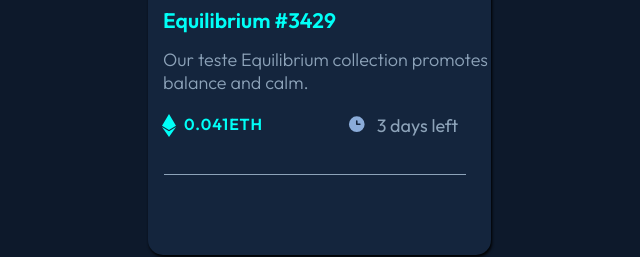
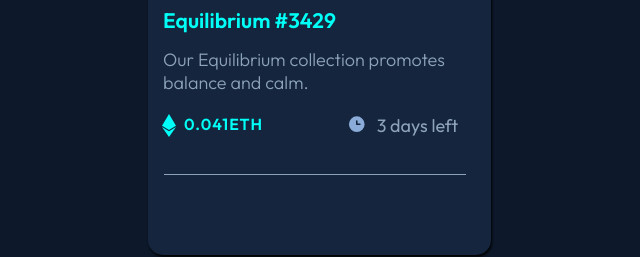
Before and after one commit to italosilva02/cardProject, a plain HTML site: page index.html in a window 1280 px wide. Shown: the part 353-610 px from the top of the page, 364-1004 px from the left. Drawn offline with Linux system fonts and the light colour scheme.

Commit message:
teste realizado

```diff
--- a/index.html
+++ b/index.html
@@ -21,7 +21,7 @@
         <div class="information">
             <div class="information-text">
                 <h3 class="inicial-text">Equilibrium #3429</h3>
-                <p>Our teste Equilibrium collection promotes balance and calm.</p>
+                <p>Our Equilibrium collection promotes balance and calm.</p>
             </div>
 
             <div class="bottom-information">
```
